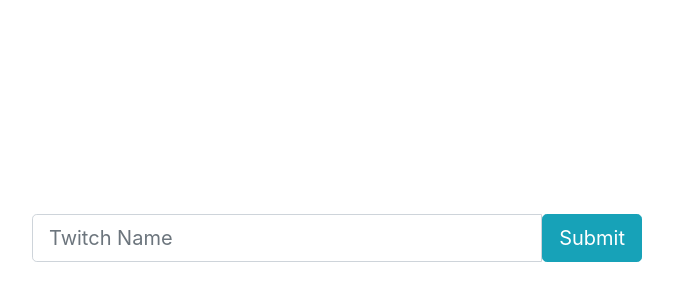
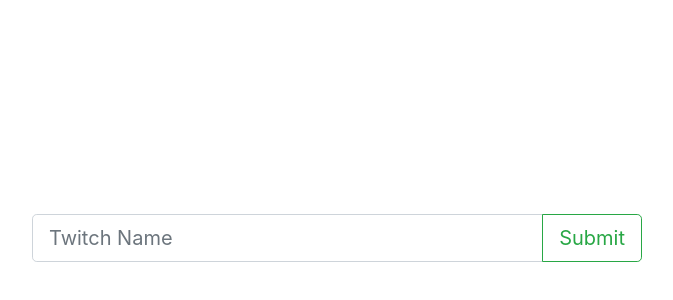
Before and after one commit to jamsge/twitch-search, a Vue app in the folder frontend/: page / in a window 1280 px wide. Shown: the part 148-448 px from the top of the page, without its empty margins (303-976 px from the left). Built offline with nearby package versions, Linux system fonts and the light colour scheme.

Commit message:
submit button appended to input

```diff
--- a/frontend/src/components/SearchBox.vue
+++ b/frontend/src/components/SearchBox.vue
@@ -2,7 +2,9 @@
 	<div>
 		<b-input-group>
 			<b-form-input @keyup.enter.native="emitToParent" v-model="value" size="lg" placeholder="Twitch Name" id="input"></b-form-input>
-			<b-button @click="emitToParent" size="lg" variant="info" id="submit">Submit</b-button>
+			<b-input-group-append>
+				<b-button @click="emitToParent" size="lg" variant="outline-success" id="submit">Submit</b-button>
+			</b-input-group-append>
 		</b-input-group>
 	</div>
 </template>
```
